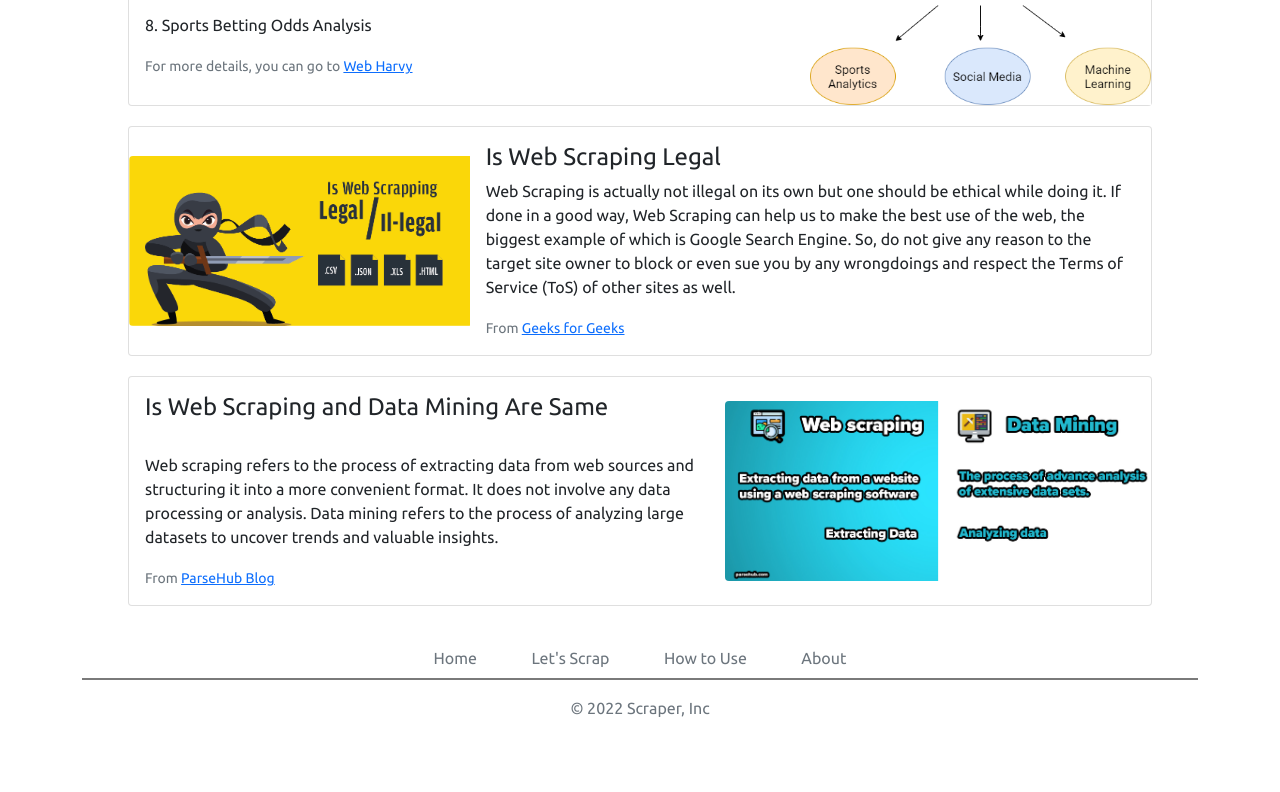
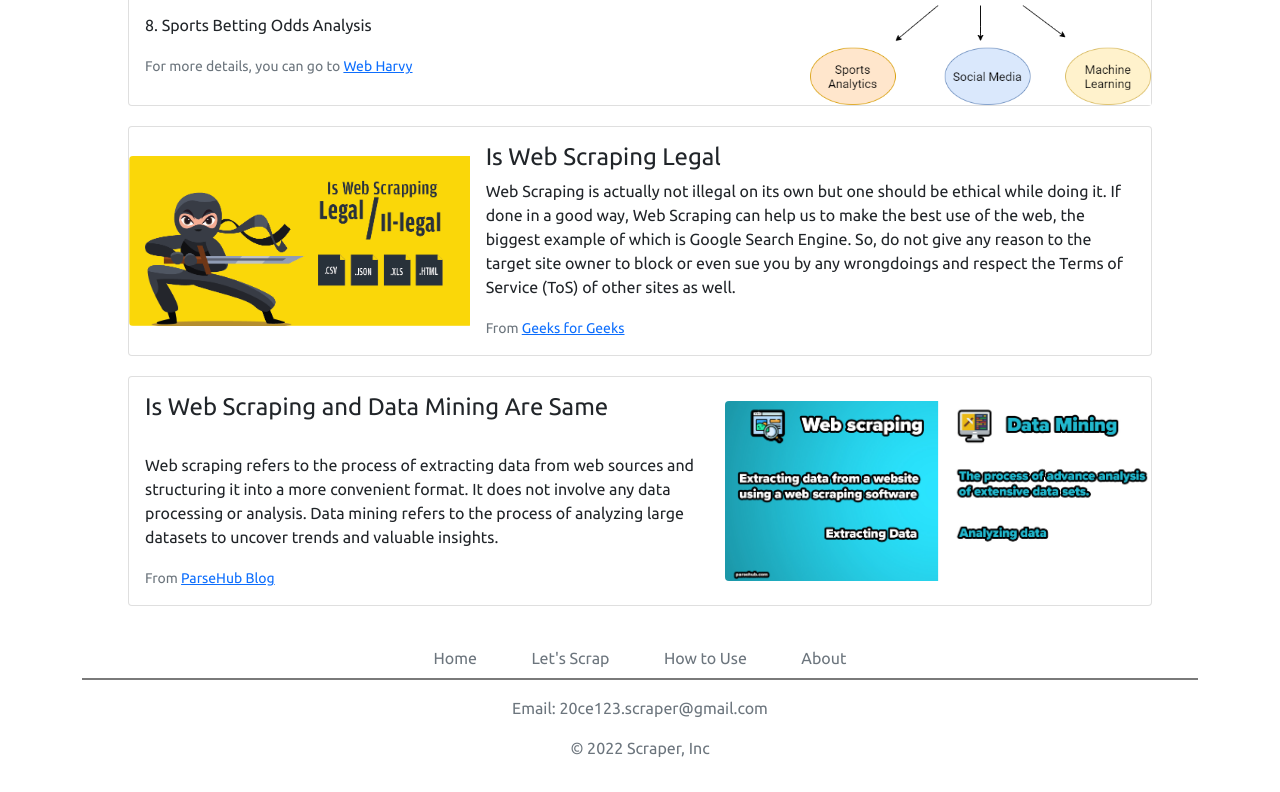
Before and after one commit to s-shubham-22/Scraper, a browser extension: page Chrome_Extension/index.html in a window 1280 px wide. Shown: the part 1003-1795 px from the top of the page. Before the commit the page ends 1755 px from the top, so only its background shows below. Drawn offline with Linux system fonts and the light colour scheme.

Commit message:
Added Email in Footer

```diff
--- a/Chrome_Extension/footer.html
+++ b/Chrome_Extension/footer.html
@@ -6,6 +6,7 @@
             <li class="nav-item"><a href="./howto.html" class="nav-link px-2 text-muted">How to Use</a></li>
             <li class="nav-item"><a href="./about.html" class="nav-link px-2 text-muted">About</a></li>
         </ul>
+        <p class="text-center text-muted">Email: 20ce123.scraper@gmail.com</p>
         <p class="text-center text-muted">© 2022 Scraper, Inc</p>
     </footer>
 </div>
```
